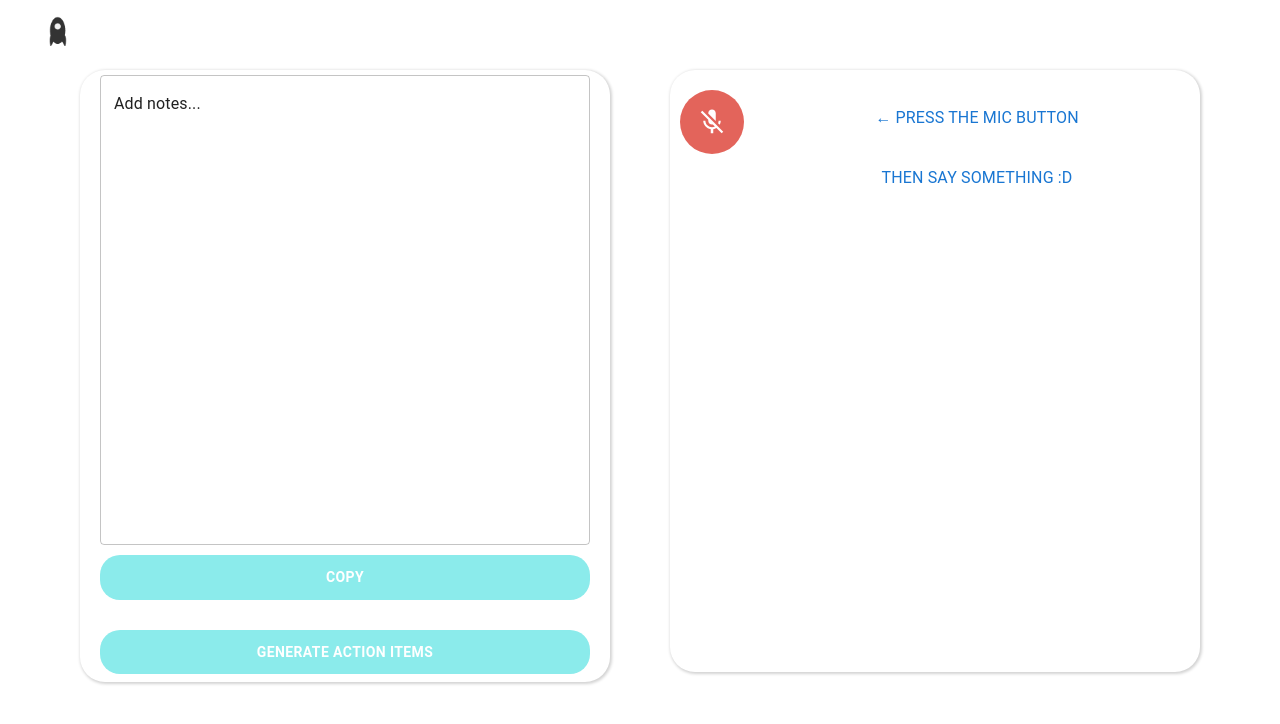
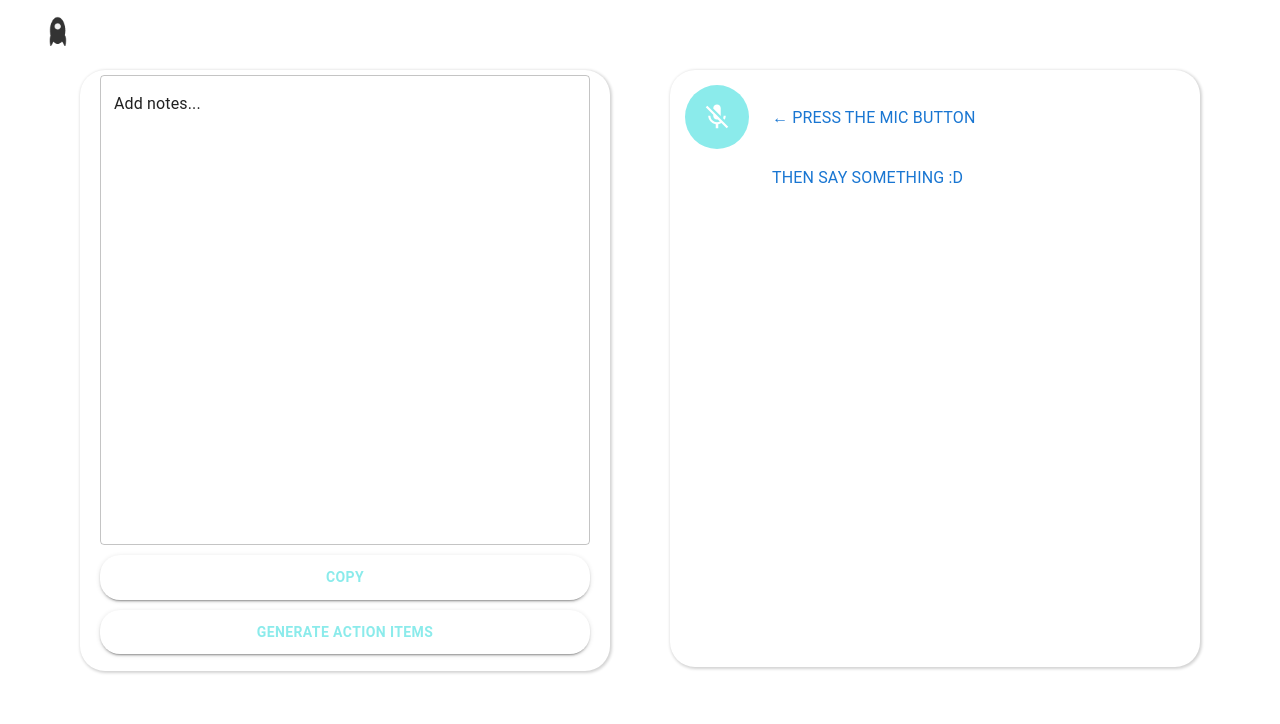
Before and after one commit to assembo/note-taker, a React (Create React App) app: page / in a window 1280 px wide. Shown: the top 724 px of the page. Built offline with nearby package versions, Linux system fonts and the light colour scheme.

Commit message:
ui fixes button color

```diff
--- a/src/App.css
+++ b/src/App.css
@@ -46,6 +46,19 @@
   box-shadow: lightgray 1px 1px 3px 1px;
 }
 
+.secondaryButton
+{
+    font-size: 13px;
+    color: #8bebeb;
+    border-radius: 20;
+    font-size: "bold";
+    padding: 10;
+    margin-bottom: 20;
+    margin-top: 5;
+    box-shadow: 1 1 3 1;
+    background-color: white;
+}
+
 /* @keyframes App-logo-spin {
   from {
     transform: rotate(0deg);
--- a/src/NotePanel/NotePanel.jsx
+++ b/src/NotePanel/NotePanel.jsx
@@ -19,7 +19,7 @@ class NotePanel extends React.Component {
           borderRadius: 25,
           flexGrow: 1,
           marginLeft: "80px",
-          height: "90%"
+          height: "91%"
         }}
       >
         <TextField
@@ -50,10 +50,11 @@ class NotePanel extends React.Component {
                 borderRadius: 20,
                 fontWeight: "bold",
                 padding: 10,
-                marginBottom: 20,
+                marginBottom: 10,
                 marginTop:"10px",
-                background: ASSEMBO_COLORS.primary,
-                boxShadow:"none",
+                color: ASSEMBO_COLORS.primary,
+                background: "white",
+                boxShadow:"1 1 1 1"
               }}
               fullWidth
             >
@@ -68,9 +69,10 @@ class NotePanel extends React.Component {
                 fontWeight: "bold",
                 padding: 10,
                 marginBottom: 20,
-                marginTop:"10px",
-                background: ASSEMBO_COLORS.primary,
-                boxShadow:"none",
+                marginTop:"0px",
+                color: ASSEMBO_COLORS.primary,
+                background: "white",
+                boxShadow:"1 1 1 1"
               }}
               fullWidth
             >
--- a/src/Transcripts/Transcripts.js
+++ b/src/Transcripts/Transcripts.js
@@ -150,11 +150,11 @@ class Transcripts extends React.Component {
           display: "flex",
           borderRadius: 25,
           marginRight: "80px",
-          height: "90%"
+          height: "92%"
         }}>
       <div
         style={{
-          padding: "20px 10px"
+          padding: "15px 15px"
         }}
       >
         <Button
@@ -164,7 +164,7 @@ class Transcripts extends React.Component {
             fontWeight: "bold",
             boxShadow: "none",
             width: "64px", height: "64px",
-            background: this.state.recording ? ASSEMBO_COLORS.primary : ASSEMBO_COLORS.OFF
+            background: this.state.recording ? ASSEMBO_COLORS.OFF : ASSEMBO_COLORS.primary
           }}
           startIcon={this.state.startToRecord ? <MicIcon style={{ width: "30px", height: "30px", margin: "0 0 0 12px"}}/> :this.state.recording ? <MicIcon style={{ width: "30px", height: "30px", margin: "0 0 0 12px"}}/> : <MicOffIcon style={{ width: "30px", height: "30px", margin: "0 0 0 12px", color:"#ffffff"}}/> }
           onClick={this.toggleRecording}
@@ -174,14 +174,15 @@ class Transcripts extends React.Component {
 
       <div
         style={{
-          padding: "0px 10px",
-          width:"100%"
+          padding: "0px 0px",
+          width:"100%",
+          textAlign: "left"
         }}>
-        <Box sx={{ padding: "10px 20px" }}>
+        <Box sx={{ padding: "10px 15px" }}>
         </Box>
         <Box style={{
-          padding: "10px 10px",
-          height: "85%",
+          padding: "10px 0px",
+          height: "540px",
           overflowY: "scroll"
         }}>
         {
@@ -189,7 +190,7 @@ class Transcripts extends React.Component {
           <Box display={"flex"} marginBottom={3}>
             <Box flex={1}>
               <Button onClick={()=>{}}>
-              <Typography style={{ inlineSize: "350px",
+              <Typography style={{
                 overflow: "hidden",
                 textAlign: "left"
                 }} >{this.state.interimBox}</Typography>
```
